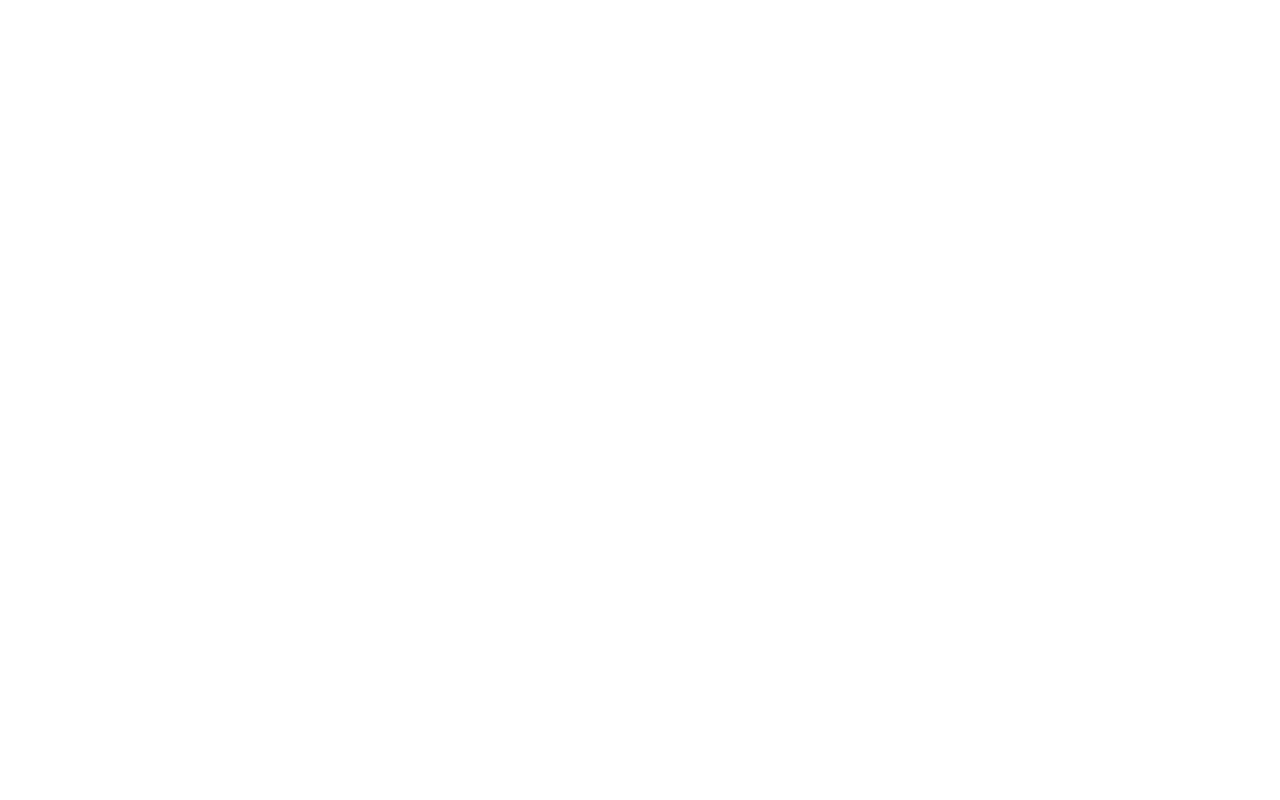
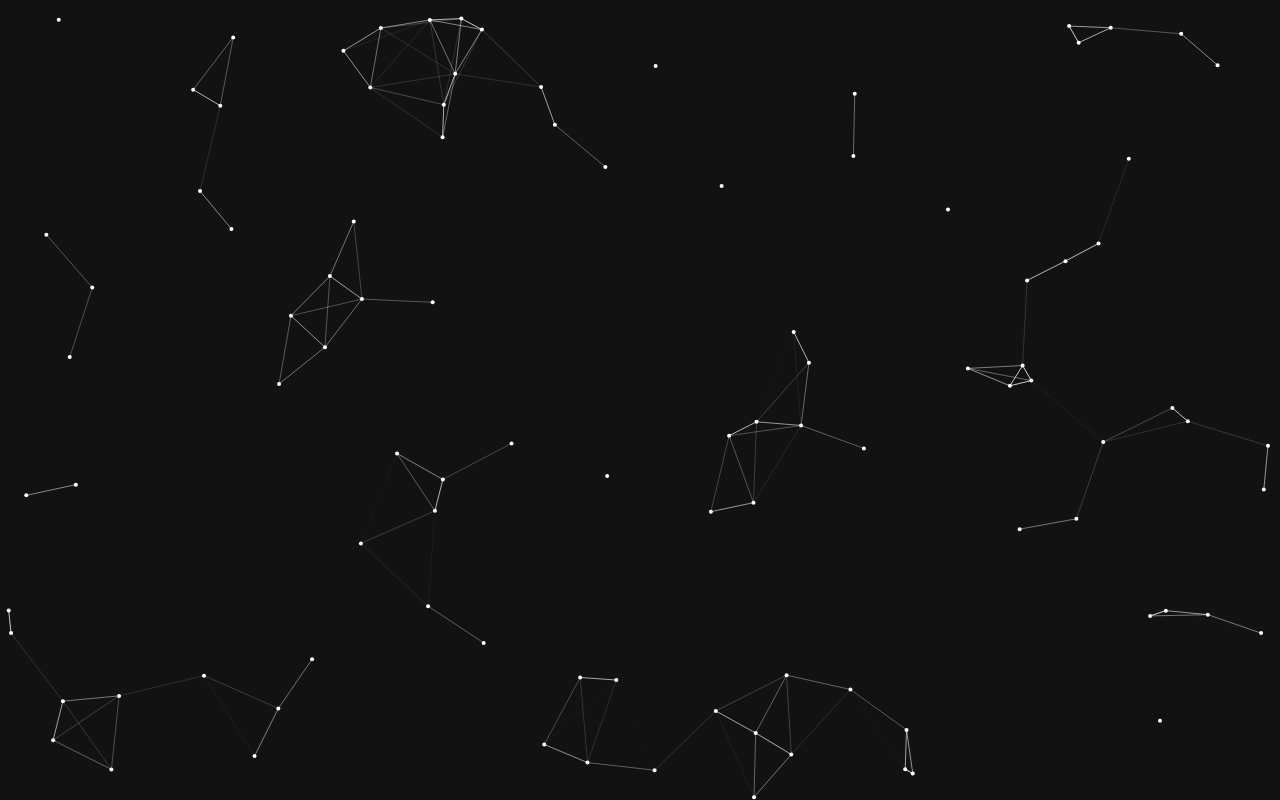
Before and after one commit to Faactz/faactz, a plain HTML site: page index.html in a window 1280 px wide. Drawn offline with Linux system fonts and the light colour scheme.

Commit message:
Update index.html

```diff
--- a/index.html
+++ b/index.html
@@ -1,16 +1,95 @@
 <!DOCTYPE html>
 <html lang="en">
+
 <head>
-    <meta charset="UTF-8">
-    <meta name="viewport" content="width=device-width, initial-scale=1.0">
-    <title>Animated Background</title>
-    <link rel="stylesheet" href="style.css">
+  <meta charset="UTF-8">
+  <title>Moving Background</title>
+  <style>
+    body {
+      margin: 0;
+      background-color: #121212;
+      color: #fff;
+      font-family: Arial, sans-serif;
+      height: 100vh;
+      overflow: hidden;
+    }
+
+    canvas {
+      position: absolute;
+      top: 0;
+      left: 0;
+      z-index: -1;
+    }
+  </style>
 </head>
+
 <body>
-    <!-- The canvas for the animated dots -->
-    <canvas id="canvas"></canvas>
 
-    <!-- Your JS file for animation -->
-    <script src="background.js"></script>
+  <canvas id="background"></canvas>
+
+  <script>
+    const canvas = document.getElementById('background');
+    const ctx = canvas.getContext('2d');
+    let width, height;
+    let points = [];
+
+    function resize() {
+      width = canvas.width = window.innerWidth;
+      height = canvas.height = window.innerHeight;
+    }
+
+    window.addEventListener('resize', resize);
+    resize();
+
+    function createPoints() {
+      points = [];
+      for (let i = 0; i < 100; i++) {
+        points.push({
+          x: Math.random() * width,
+          y: Math.random() * height,
+          vx: (Math.random() - 0.5) * 0.5,
+          vy: (Math.random() - 0.5) * 0.5
+        });
+      }
+    }
+
+    function draw() {
+      ctx.clearRect(0, 0, width, height);
+      ctx.fillStyle = '#fff';
+      points.forEach(p => {
+        p.x += p.vx;
+        p.y += p.vy;
+
+        if (p.x < 0 || p.x > width) p.vx *= -1;
+        if (p.y < 0 || p.y > height) p.vy *= -1;
+
+        ctx.beginPath();
+        ctx.arc(p.x, p.y, 2, 0, Math.PI * 2);
+        ctx.fill();
+      });
+
+      for (let i = 0; i < points.length; i++) {
+        for (let j = i + 1; j < points.length; j++) {
+          const dx = points[i].x - points[j].x;
+          const dy = points[i].y - points[j].y;
+          const dist = Math.sqrt(dx * dx + dy * dy);
+          if (dist < 100) {
+            ctx.strokeStyle = `rgba(255,255,255,${1 - dist / 100})`;
+            ctx.beginPath();
+            ctx.moveTo(points[i].x, points[i].y);
+            ctx.lineTo(points[j].x, points[j].y);
+            ctx.stroke();
+          }
+        }
+      }
+
+      requestAnimationFrame(draw);
+    }
+
+    createPoints();
+    draw();
+  </script>
+
 </body>
+
 </html>
```
